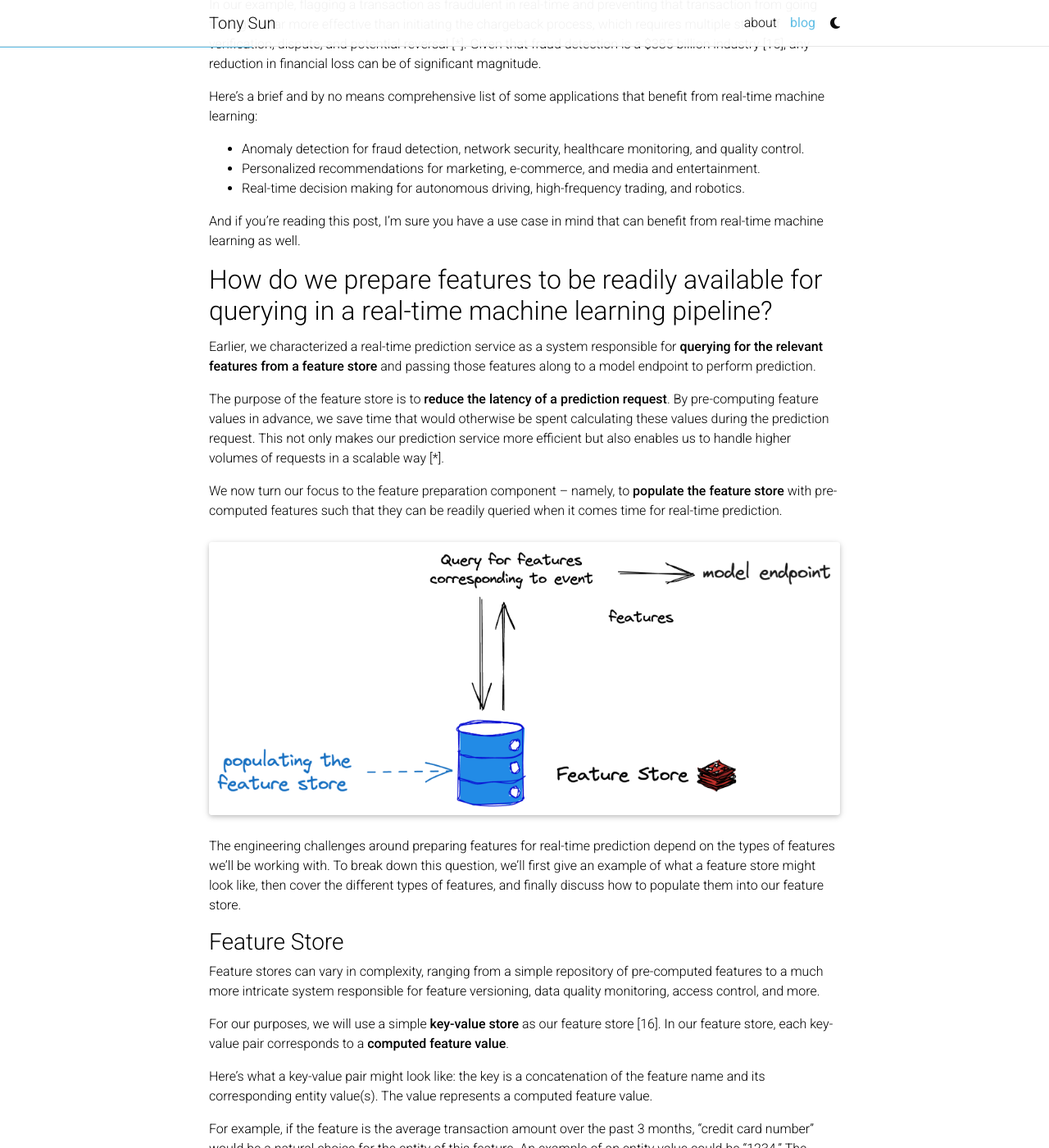
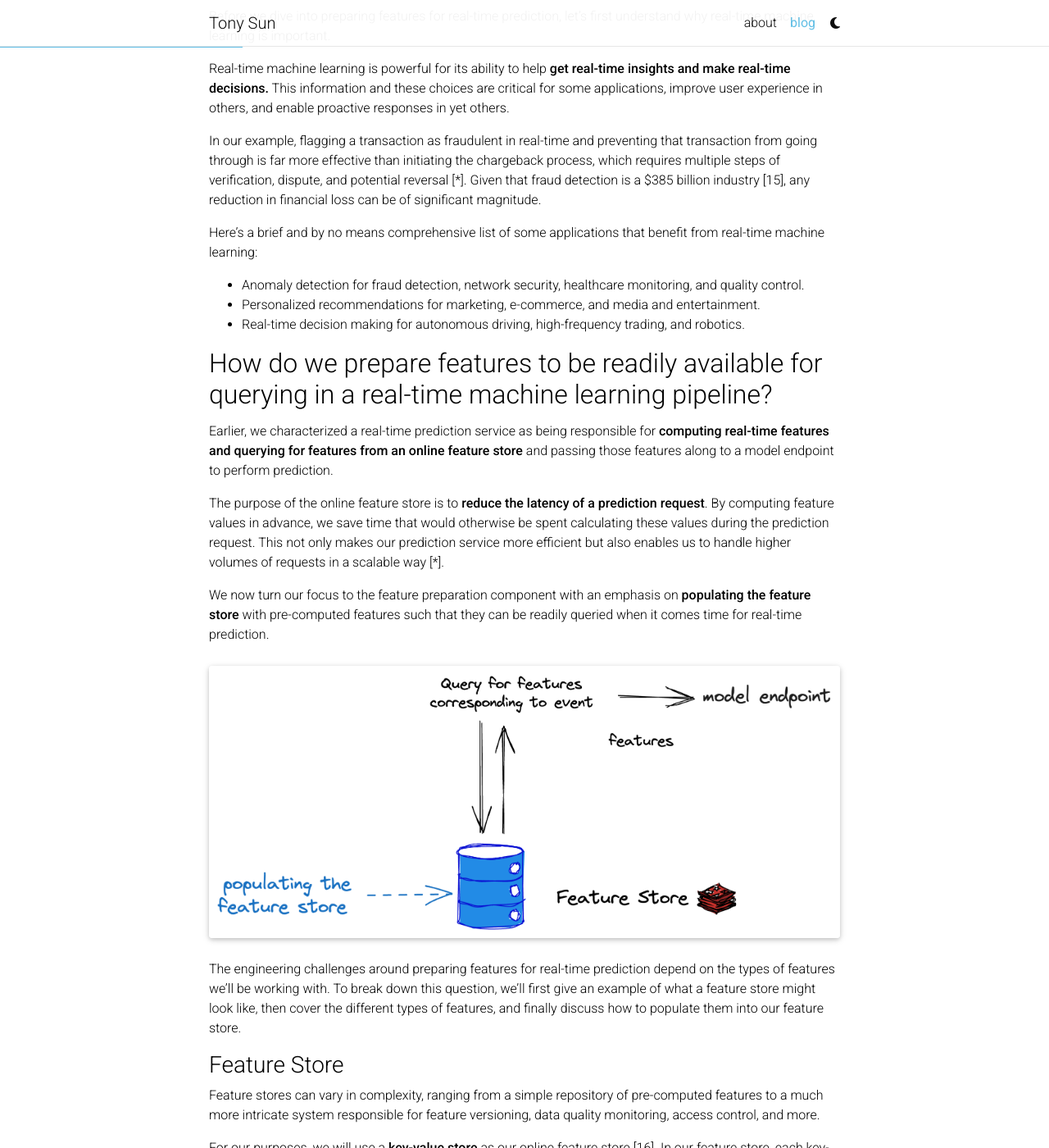
Before and after one commit to tonysun9/tonysun9.github.io, a Jekyll site: the page built from _posts/2023-08-13-intro-rtml.md, in a window 1280 px wide and 1400 px high, scrolled down 2892 px. Shown: the whole window at 82% size. Built offline with Jekyll 4.4.1, drawn with Linux system fonts in a browser that asks for light colours; full-size pictures stand in for the smaller copies a plugin makes; comment, search, counter and statistics services are not loaded; a style sheet for code colours, icons or effects is not loaded; some of the changed text lies outside the part shown.

Commit message:
address comments first post

````diff
--- a/_posts/2023-08-13-intro-rtml.md
+++ b/_posts/2023-08-13-intro-rtml.md
@@ -30,17 +30,22 @@
 
 The critical component of _real-time machine learning_ is the use of machine learning models to **make predictions in real-time**. Specifically, a prediction is made through a _synchronous request_ and a response is expected to return immediately – on the order of hundreds of milliseconds, oftentimes less.
 
-Contrast this to making predictions in batch, in which predictions are made on a large volume of data points all at once [11, *]. Predictions are made via an _asynchronous batch job_. I have heard the term _batch machine learning_ to describe this concept, although it doesn’t appear to be highly prevalent [12].
+Contrast this to making predictions in batch, in which predictions are made on a large volume of data points all at once \[11, \*]. Predictions are made via a _batch job_. I have heard the term _batch machine learning_ to describe this concept, although it doesn’t appear to be highly prevalent \[12].
 
 Let’s work with a fraud detection example. In this example, a consumer purchases a laptop online. The credit card network, say Visa, tries to detect whether the transaction is fraudulent or not.
 
 Using the real-time machine learning paradigm, a prediction is made in _real-time_. That might look like the following:
 
+1. A transaction at a POS system triggers a _request_ to a _prediction service_ that predicts whether the transaction is fraudulent or not.
 
+2. In order to make a prediction, the prediction service first needs to retrieve all the relevant features for the model.
 
-1. The transaction is an _event_ relayed by a _message broker_ that in turn triggers a _request_ to a _prediction service_ that predicts whether the transaction is fraudulent or not.
-2. The prediction service is responsible for fetching the relevant features from the _feature store_ and passing those features along to the _model endpoint_ to make a prediction.
-3. If the transaction is believed to be fraudulent, the transaction is flagged as such and prevented from going through.
+   a. Some features will be computed in real-time using information from the event itself.
+
+   b. Other features will be queried from the _feature store_.
+
+3. The retrieved features are passed to the model endpoint for prediction. If the transaction is believed to be fraudulent, the transaction is flagged as such and prevented from going through.
+
 
 
 <div class="row mt-3">
@@ -104,16 +109,14 @@
 * Personalized recommendations for marketing, e-commerce, and media and entertainment.
 * Real-time decision making for autonomous driving, high-frequency trading, and robotics.
 
-And if you’re reading this post, I’m sure you have a use case in mind that can benefit from real-time machine learning as well.
-
 
 ## How do we prepare features to be readily available for querying in a real-time machine learning pipeline?
 
-Earlier, we characterized a real-time prediction service as a system responsible for **querying for the relevant features from a feature store** and passing those features along to a model endpoint to perform prediction.
+Earlier, we characterized a real-time prediction service as being responsible for **computing real-time features and querying for features from an online feature store** and passing those features along to a model endpoint to perform prediction.
 
-The purpose of the feature store is to **reduce the latency of a prediction request**. By pre-computing feature values in advance, we save time that would otherwise be spent calculating these values during the prediction request. This not only makes our prediction service more efficient but also enables us to handle higher volumes of requests in a scalable way [*].
+The purpose of the online feature store is to **reduce the latency of a prediction request**. By computing feature values in advance, we save time that would otherwise be spent calculating these values during the prediction request. This not only makes our prediction service more efficient but also enables us to handle higher volumes of requests in a scalable way \[\*].
 
-We now turn our focus to the feature preparation component – namely, to **populate the feature store** with pre-computed features such that they can be readily queried when it comes time for real-time prediction.
+We now turn our focus to the feature preparation component with an emphasis on **populating the feature store** with pre-computed features such that they can be readily queried when it comes time for real-time prediction.
 
 
 <div class="row mt-3">
@@ -130,7 +133,7 @@
 
 Feature stores can vary in complexity, ranging from a simple repository of pre-computed features to a much more intricate system responsible for feature versioning, data quality monitoring, access control, and more.
 
-For our purposes, we will use a simple **key-value store** as our feature store [16]. In our feature store, each key-value pair corresponds to a **computed feature value**.
+For our purposes, we will use a **key-value store** as our online feature store [16]. In our feature store, each key-value pair corresponds to a **computed feature value**.
 
 Here’s what a key-value pair might look like: the key is a concatenation of the feature name and its corresponding entity value(s). The value represents a computed feature value.
 
@@ -233,7 +236,7 @@
 
 This can be done through an _event-driven compute service_ such as AWS Lambda.
 
-Stateless and fast-changing features are also known as _real-time_ _feature_s because they are computed on-the-fly, in real-time.
+Stateless and fast-changing features are also known as _real-time features_ because they are computed on-the-fly, in real-time.
 
 
 <div class="row mt-3">
@@ -249,7 +252,9 @@
 
 Because stateless and slow-changing features are slow-changing by definition, it makes sense to pre-compute these features and load them in the feature store well ahead of prediction time. This can be done through a **batch engine** such as Apache Spark.
 
-This typically involves querying for some data in an external warehouse or something similar. This may involve some data cleaning and transformation, although that may not be necessary, especially for stateless features. For our “age” feature, we would just need to query for the age of each customer_id and store those results in the feature store.
+In our example, the same transaction that triggers a prediction request is also written to a database. Data in that database, along with data from other data sources, may be periodically extracted and loaded into a data warehouse.
+
+Computing batch features involves retrieving a subset of data in that data warehouse and doing any necessary data cleaning and transformation. The batch job(s) can be kicked off periodically by an orchestrator, and the computed feature values are written to our online feature store. The dotted brown arrow in the figure below indicates that the data is processed periodically.
 
 
 <div class="row mt-3">
@@ -286,7 +291,7 @@
 
 If stateful and fast-changing features are computed with a tumbling or sliding window, they can also be considered _near real-time features_, because they are computed shortly before prediction time. However, if the feature is computed at prediction time, as when using over aggregation, this feature would be considered a _real-time_ feature.
 
-
+In our example, our transaction that’s written to a database is converted to an event in a message broker via a process known as change data capture (CDC). That event, along with events from other data sources, are processed by a set of stream processing jobs. The computed feature values are written to our online feature store. The green arrow in the figure below indicates that the data is processed continuously.
 
 <div class="row mt-3">
     <div class="col-sm mt-3 mt-md-0">
@@ -429,8 +434,7 @@
 
 WHERE transaction_date >= DATE_SUB(CURDATE(), INTERVAL 3 MONTH)
 
-GROUP BY **credit_card_num**;
-
+GROUP BY credit_card_num;
 ```
 
 [18] A session is another type of window, but the beginning and end depend on user behavior.
````
Also changed, not shown: other parts of _posts/2023-08-13-intro-rtml.md (+1 -1 lines), blog/2023/intro-rtml/batch-prediction.png, blog/2023/intro-rtml/rt-prediction-full.png, blog/2023/intro-rtml/rt-prediction.png, blog/2023/intro-rtml/stateful-fc.png, blog/2023/intro-rtml/stateless-fc.png, blog/2023/intro-rtml/stateless-sc.png.
